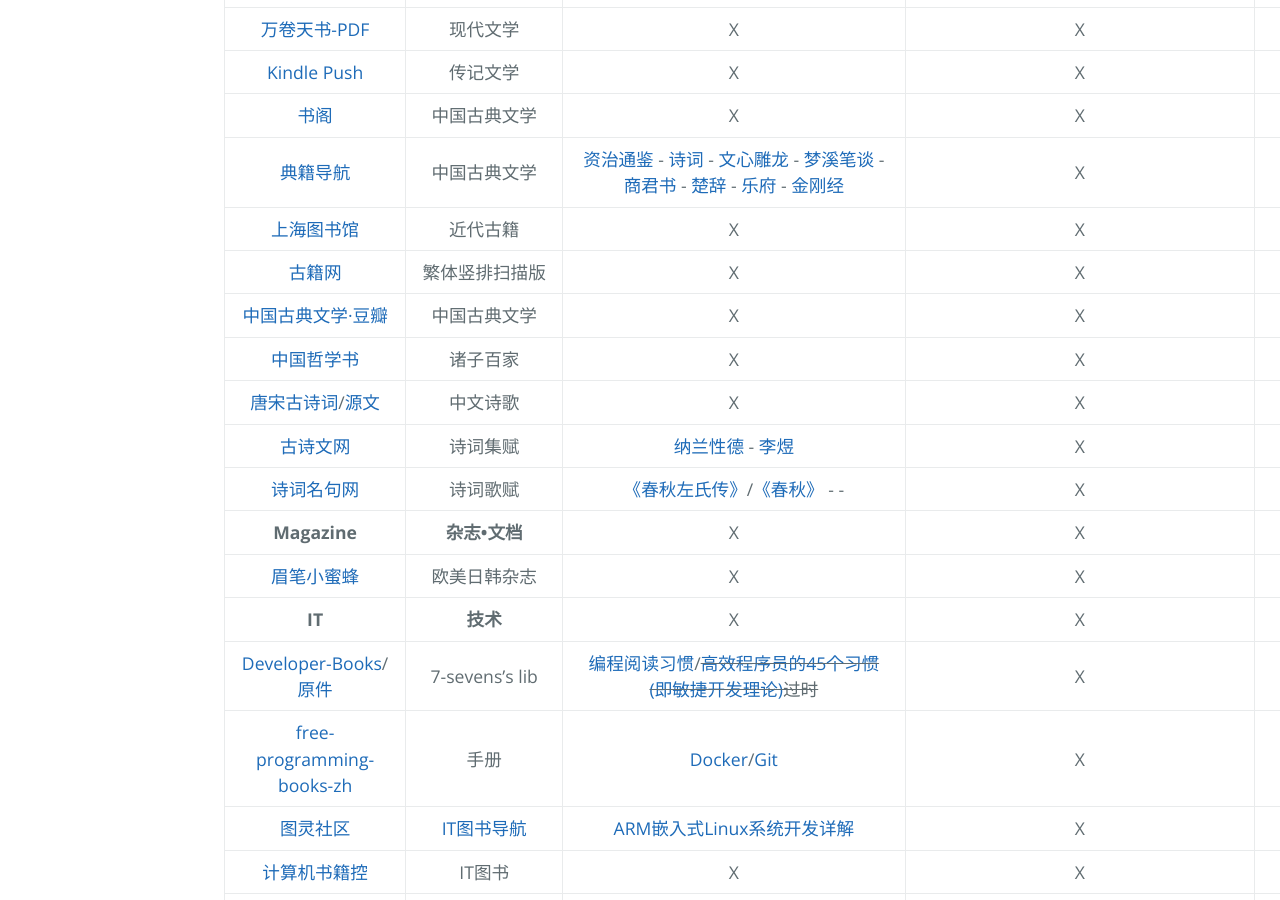
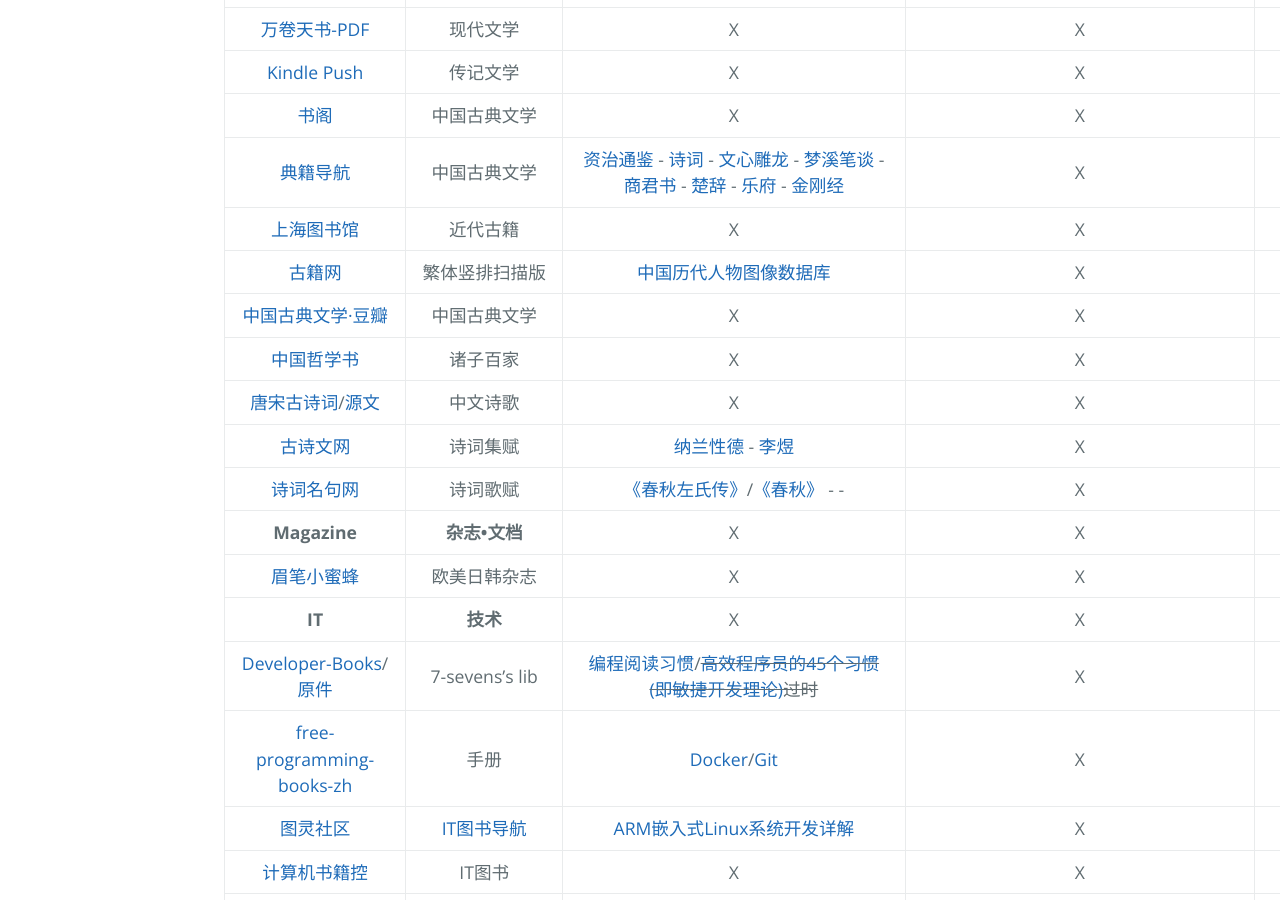
Before and after one commit to AmbroseRen/test, a Jekyll site: the page built from Library/BookSearch.md, in a window 1280 px wide and 900 px high, scrolled down 1580 px. Built offline with Jekyll 4.4.1, drawn with Linux system fonts in a browser that asks for light colours; our own code applies the rules of GitHub Pages for plain Markdown files; the repository's description, which GitHub fills in, is left out.

Commit message:
Update BookSearch.md

```diff
--- a/Library/BookSearch.md
+++ b/Library/BookSearch.md
@@ -42,7 +42,7 @@
 | [书阁](https://new.shuge.org/collections/) | 中国古典文学 | X | X | X |
 | [典籍导航](https://www.2345daohang.com/) | 中国古典文学 | [资治通鉴](https://www.2345daohang.com/dianji/63279/) - [诗词](https://www.2345daohang.com/shici/list.htm) - [文心雕龙](https://www.2345daohang.com/dianji/63314/) - [梦溪笔谈](https://www.2345daohang.com/dianji/63285/) - [商君书](https://www.2345daohang.com/dianji/63313/) - [楚辞](https://www.2345daohang.com/shici/list_1_t_918.htm) - [乐府](https://www.2345daohang.com/shici/list_1_t_469.htm) - [金刚经](https://www.2345daohang.com/dianji/63334/) | X | X |
 | [上海图书馆](http://wrd2016.library.sh.cn/) | 近代古籍 | X | X | X |
-| [古籍网](http://www.bookinlife.net/) | 繁体竖排扫描版 | X | X | X |
+| [古籍网](http://www.bookinlife.net/) | 繁体竖排扫描版 | [中国历代人物图像数据库](http://diglweb.zjlib.cn:8081/zjtsg/mingren/index.htm) | X | X |
 | [中国古典文学·豆瓣](https://tushu.docin.com/) | 中国古典文学 | X | X | X |
 | [中国哲学书](https://ctext.org/zh) | 诸子百家 | X | X | X |
 | [唐宋古诗词](https://shici.store/huajianji/)/[源文](https://github.com/chinese-poetry/chinese-poetry) | 中文诗歌 | X | X | X |
```
